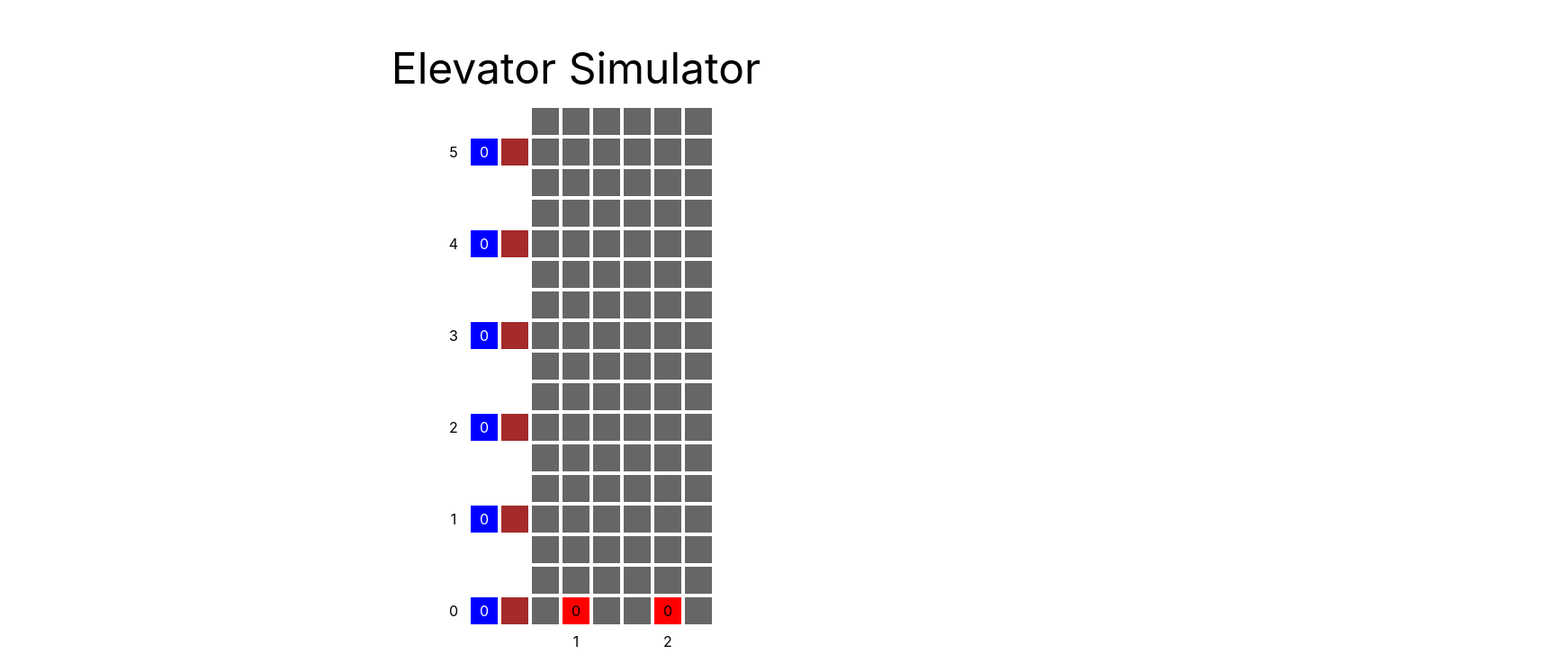
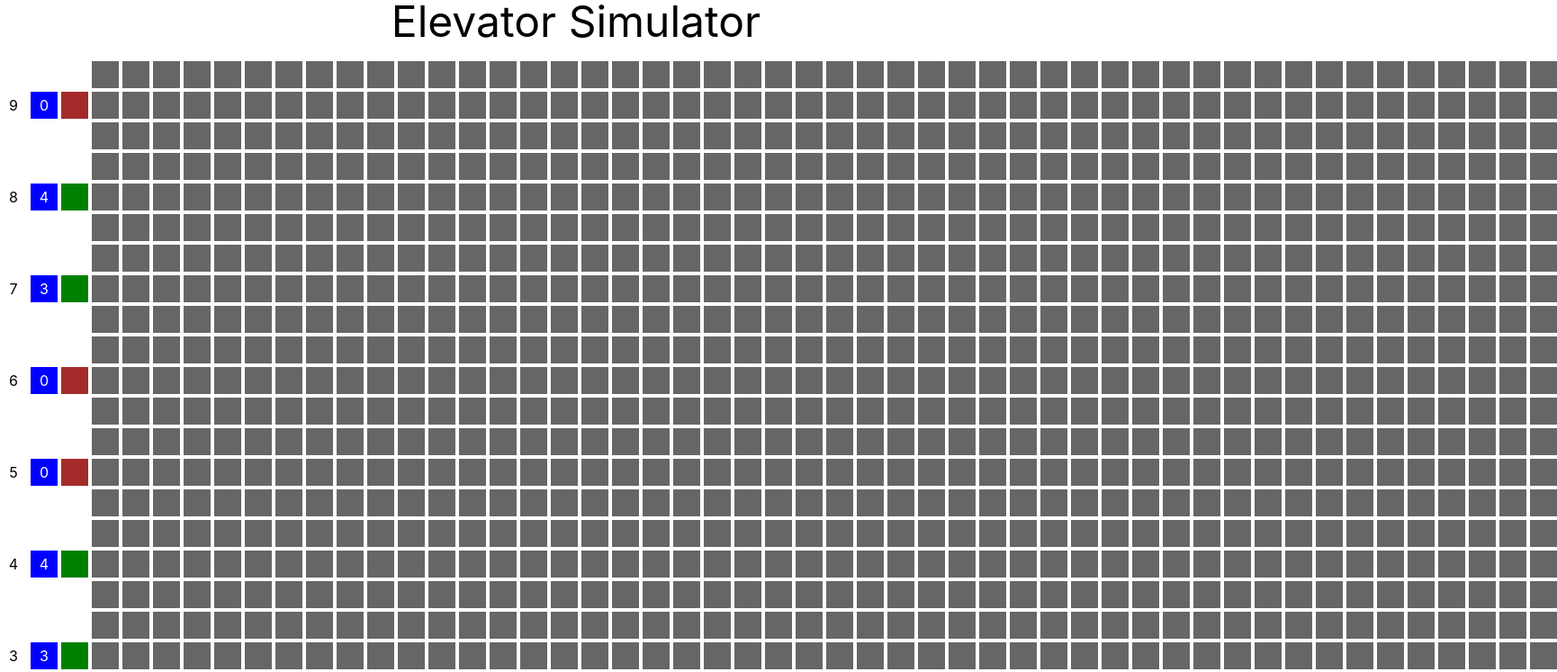
Before and after one commit to pwolan/elevator, a website built with Vite: page index.html in a window 1280 px wide. Shown: the top 747 px of the page at 90% size, 1730 px wide, since content can reach past the window. Built offline with nearby package versions, Linux system fonts and the light colour scheme.

Commit message:
working simulation

```diff
--- a/index.html
+++ b/index.html
@@ -1,14 +1,16 @@
 <!DOCTYPE html>
 <html lang="en">
+
 <head>
   <meta charset="UTF-8" />
   <link rel="icon" type="image/svg+xml" href="/vite.svg" />
   <meta name="viewport" content="width=device-width, initial-scale=1.0" />
   <title>Vite + TS</title>
 </head>
+
 <body>
 
-    <div id="app" class="min-h-screen 100vh mx-auto flex flex-col justify-center align-center container">
+  <div id="app" class="min-h-screen mx-auto flex flex-col justify-center align-center">
     <h1 class="text-center text-5xl">Elevator Simulator</h1>
     <div id="main" class=" mx-auto my-5 grid gap-1 ">
 
@@ -19,4 +21,5 @@
 
   <script type="module" src="/src/main.ts"></script>
 </body>
+
 </html>
--- a/src/Elevator.ts
+++ b/src/Elevator.ts
@@ -39,7 +39,7 @@ class Elevator {
 
     step() {
         if (this.destinationFloors.length === 0) {
-            // this.direction = "none"
+            this.direction = "none"
             return;
         }
         // debugger
@@ -56,16 +56,15 @@ class Elevator {
                 while (this.peopleInside.length < this.capacity && peopleToGetIn.length !== 0) {
                     const person = this.queues[floor].removePerson()!
                     this.peopleInside.push(person)
-                    console.log(person.destination);
                     this.destinationFloors.push(person.destination)
                 }
-                if (peopleToGetIn.length === 0) {
-                    const floorToRemove = this.destinationFloors.find(d => d === this.currFloor)
-                    if (floorToRemove !== undefined) {
-                        this.destinationFloors = this.destinationFloors.filter(d => d !== this.currFloor)
-                        this.queues[floorToRemove].hasCalledElevator = false;
 
-                    }
+                this.destinationFloors = this.destinationFloors.filter(d => d !== this.currFloor)
+                this.queues[floor].hasCalledElevator = false;
+
+                if (peopleToGetIn.length !== 0) {
+                    //call again
+                    this.queues[floor].hasCalledElevator = true
                 }
             }
 
@@ -86,13 +85,22 @@ class Elevator {
                     this.direction = "down"
                     this.velocity = -1
                 }
-            } else {
+            } else if (this.direction === "down") {
                 const isDestBelow = this.destinationFloors.findIndex(d => d <= this.currFloor)
                 if (isDestBelow > -1) {
                     this.velocity = -1
                 } else {
                     this.velocity = 1
                     this.direction = "up"
+                }
+            } else if (this.direction === "none") {
+                const isDestAbove = this.destinationFloors.findIndex(d => d > this.currFloor)
+                if (isDestAbove > -1) {
+                    this.velocity = 1
+                    this.direction = "up"
+                } else {
+                    this.velocity = -1
+                    this.direction = "down"
                 }
             }
             this.addToCurrPosition(this.velocity)
@@ -120,6 +128,24 @@ class Elevator {
     public isFull(): boolean {
         return this.capacity === this.numberOfPeopleInside
     }
+    public getNumberOfPeopleInside(): number {
+        return this.numberOfPeopleInside
+    }
+    public getDirectionMetrics(distance: number): 0 | 1 {
+
+        if (this.direction === "none") {
+            return 1
+        } else if (this.direction === "up") {
+            if (distance >= 0) {
+                return 1
+            }
+        } else if (this.direction === "down") {
+            if (distance <= 0) {
+                return 1
+            }
+        }
+        return 0
+    }
 }
 
 export default Elevator
--- a/src/ElevatorSystem.ts
+++ b/src/ElevatorSystem.ts
@@ -4,31 +4,31 @@ import FloorQueue from "./FloorQueue";
 
 class ElevatorSystem {
     private elevators: Elevator[] = [];
+    private floorQueues: FloorQueue[] = [];
     private waitingFloors: FloorQueue[] = [];
     constructor(elevatorsCount: number, cells: HTMLDivElement[][], private config: config) {
         for (let i = 1; i <= elevatorsCount; i++) {
-            this.elevators.push(new Elevator(i, cells, config, this.waitingFloors))
+            this.elevators.push(new Elevator(i, cells, config, this.floorQueues))
         }
         for (let i = 0; i < config.floors; i++) {
-            this.waitingFloors.push(new FloorQueue(i, cells, config))
+            this.floorQueues.push(new FloorQueue(i, cells, config))
         }
-        // this.waitingFloors[3].step()
     }
     step() {
-
-
-
+        //TODO max czas oczekiwania
 
         // ludzie przychodza i wołają windę
 
-
-        for (const queue of this.waitingFloors) {
-            // queue.step()
-            if (queue.hasCalledElevator) {
-                this.callElevator(queue)
+        for (const queue of this.floorQueues) {
+            queue.step()
+            if (queue.hasCalledElevator && !this.waitingFloors.includes(queue)) {
+                this.waitingFloors.push(queue)
             }
         }
-
+        console.log(this.waitingFloors.map(f => f.floor));
+        for (const queue of this.waitingFloors) {
+            this.callElevator(queue)
+        }
 
         // winda jedzie sobie
         for (const elevator of this.elevators) {
@@ -37,27 +37,49 @@ class ElevatorSystem {
 
 
 
-
-
-
-
     }
     private callElevator(queue: FloorQueue) {
         // trzeba ulepszyć isFull, bo mogą wysiąść w międzyczasie
 
-        // najbliższy który jedzie w dobrą stronę i może zmieścić kogoś
+        // gdy wszystkie pełne poczekaj
+
+
+
         const notFullElevator = this.elevators
             .filter(e => !e.isFull())
 
+        // all elevators are full
+        if (notFullElevator.length === 0) {
+            return
+        }
+
+
+        // first use empty elevators
+
         const sortedElevator = notFullElevator.sort((a, b) => {
-            const a_distance = Math.abs(a.currFloor - queue.floor)
-            const b_distance = Math.abs(b.currFloor - queue.floor)
+            const aDistance = Math.abs(a.currFloor - queue.floor) / this.config.floors
+            const bDistance = Math.abs(b.currFloor - queue.floor) / this.config.floors
 
-            return a_distance - b_distance
+            const aSpace = a.getNumberOfPeopleInside() / this.config.capacity
+            const bSpace = b.getNumberOfPeopleInside() / this.config.capacity
+
+            const aDirection = a.getDirectionMetrics(aDistance)
+            const bDirection = b.getDirectionMetrics(bDistance)
+
+
+
+            const aMetrics = aDistance + aSpace + aDirection
+            const bMetrics = bDistance + bSpace + bDirection
+
+
+            return aMetrics - bMetrics
         })
         let elevator = sortedElevator
             .find(e => {
-                const distance = e.currFloor - queue.floor
+                if (e.direction === "none") {
+                    return true
+                }
+                const distance = e.currPosition - queue.floor * 3
                 if (distance === 0) {
                     return true
                 } else if (distance > 0) {
@@ -69,7 +91,7 @@ class ElevatorSystem {
         if (!elevator) {
             elevator = sortedElevator[0]
         }
-        // console.log(elevator);
+        this.waitingFloors.shift()
         elevator.call(queue)
     }
 }
--- a/src/FloorQueue.ts
+++ b/src/FloorQueue.ts
@@ -35,13 +35,14 @@ class FloorQueue {
 
     }
     step() {
-        const doPeopleCame = Math.random() * 1 < 1
+        const doPeopleCame = Math.random() * 10 < 1
         if (!doPeopleCame) return
 
         const n = Math.ceil(Math.random() * 4)
         for (let i = 0; i < n; i++) {
             const destination = this.getRandomDestination()
             this.addPerson(destination)
+            this.hasCalledElevator = true
         }
 
     }
@@ -68,6 +69,7 @@ class FloorQueue {
         return this._hasCalledElevator
     }
     public set hasCalledElevator(called: boolean) {
+        this.button.style.background = called ? "green" : "brown"
         this._hasCalledElevator = called
     }
     public getPeople(): Person[] {
--- a/src/config.ts
+++ b/src/config.ts
@@ -10,8 +10,8 @@ export interface config {
 
 const c: config = {
   mainSelector: '#main',
-  elevators: 2,
-  floors: 6,
+  elevators: 16,
+  floors: 10,
   capacity: 5,
   maxAcceleration: 1,
   maxVelocity: 1
--- a/src/style.css
+++ b/src/style.css
@@ -1,11 +1,20 @@
 @tailwind base;
 @tailwind components;
 @tailwind utilities;
+
+body,
+html {
+  margin: 0;
+  padding: 0;
+}
 
 :root {
   font-family: Inter, system-ui, Avenir, Helvetica, Arial, sans-serif;
   line-height: 1.5;
   font-weight: 400;
+
+  margin: 0;
+  padding: 0;
 
 
   font-synthesis: none;
@@ -29,3 +38,7 @@
   grid-template-columns: repeat(20, 30px);
 
 }
+
+* {
+  box-sizing: border-box;
+}
```
Lines whose indentation alone changed are shown as unchanged.
